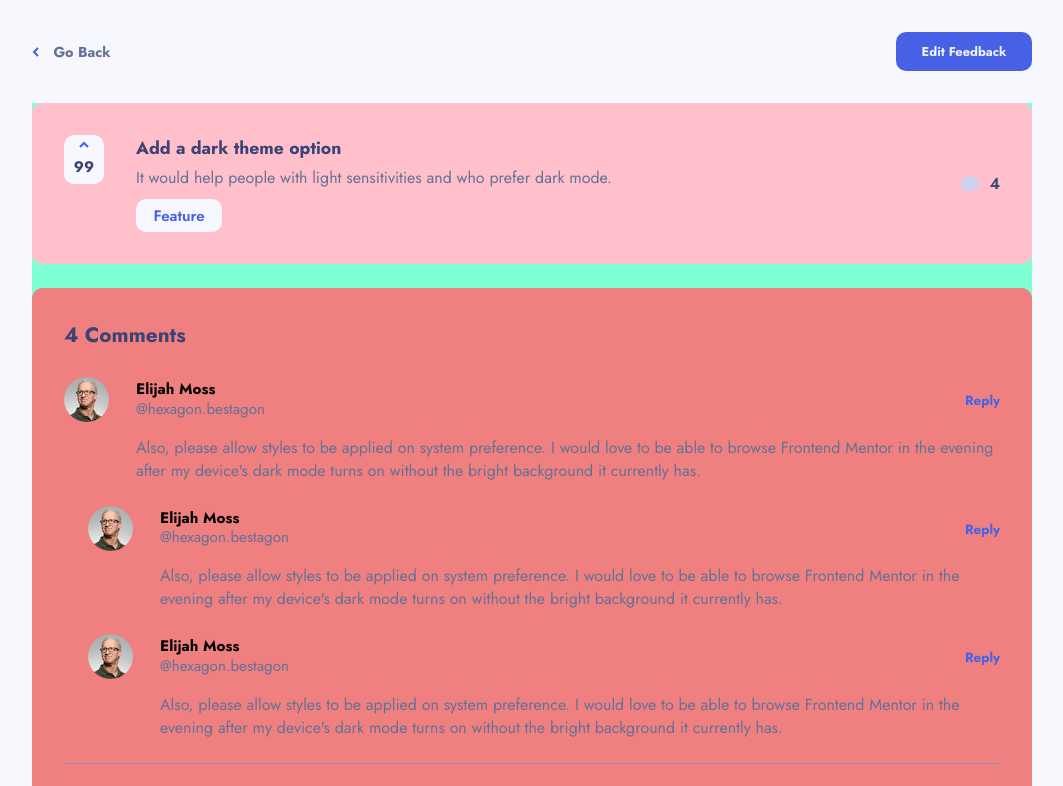
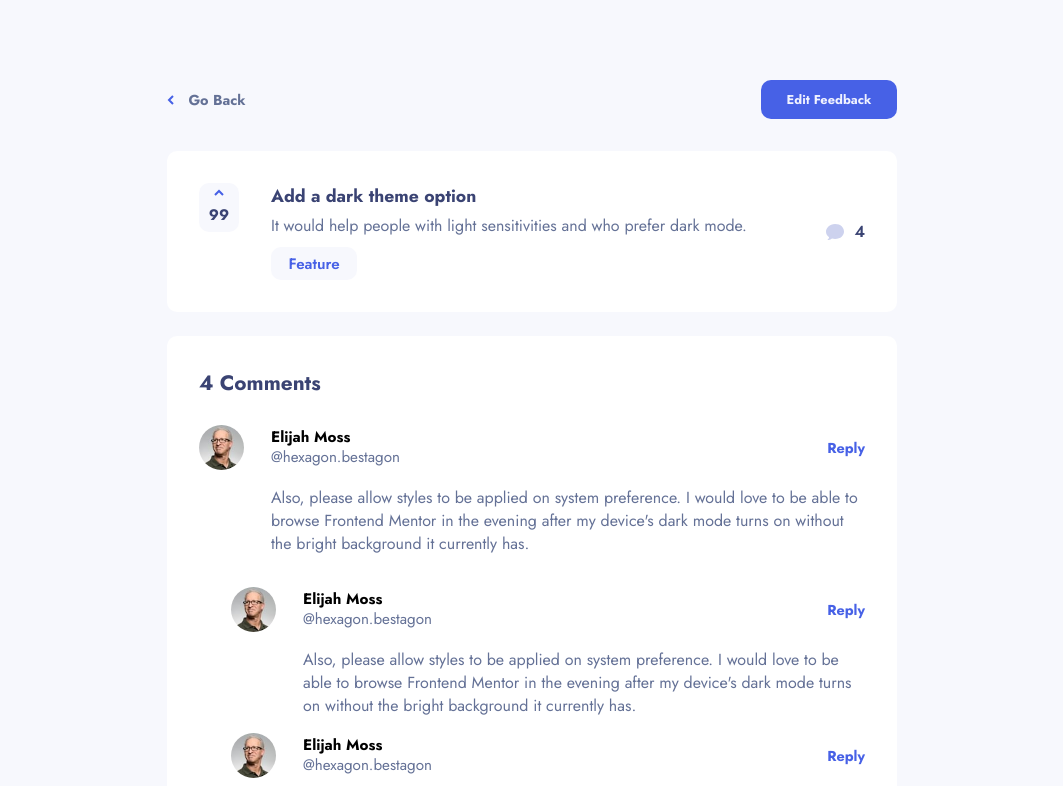
Before and after one commit to Victor-Nyagudi/product-feedback-app-react, a React (Create React App) app: page / in a window 1280 px wide. Shown: the top 786 px of the page, without its empty margins (108-1171 px from the left). Built offline with nearby package versions, Linux system fonts and the light colour scheme.

Commit message:
Add styling for desktop and tweak some margin/padding FeedbackDetailPage

```diff
--- a/src/css/main.css
+++ b/src/css/main.css
@@ -387,12 +387,8 @@ a {
   padding: 2em 0 6em;
 }
 
-.feedback-detail__main {
-  background-color: aquamarine;
-}
-
 .feedback-detail__feedback-item {
-  background-color: pink;
+  background-color: white;
   border-radius: 10px;
   margin-bottom: 1.5em;
   padding: 1.5em;
@@ -505,7 +501,7 @@ a {
 }
 
 .feedback-detail__comments-container {
-  background-color: lightcoral;
+  background-color: white;
   border-radius: 10px;
   padding: 1.5em;
   margin-bottom: 1.5em;
@@ -532,7 +528,7 @@ a {
 }
 
 .feedback-detail__comment:not(:last-child), .feedback-detail__comment--reply:not(:last-child) {
-  border-bottom: 1px solid #8C92B3;
+  border-bottom: 1px solid #d0d5ee;
   padding-bottom: 1.5em;
   margin-bottom: 1.5em;
 }
@@ -595,14 +591,11 @@ a {
 }
 
 .feedback-detail__comment .comment__message-container, .feedback-detail__comment--reply .comment__message-container {
-  padding-top: .85em;
-}
-
-.feedback-detail__comment .comment__message-container, .feedback-detail__comment--reply .comment__message-container {
   -ms-grid-row: 2;
   -ms-grid-column: 1;
   -ms-grid-column-span: 2;
   grid-area: comment-message-container;
+  padding-top: 1em;
 }
 
 .feedback-detail__comment .comment__replies, .feedback-detail__comment--reply .comment__replies {
@@ -619,7 +612,7 @@ a {
 }
 
 .feedback-detail__add-comment {
-  background-color: lightsalmon;
+  background-color: white;
   border-radius: 10px;
   padding: 1.5em;
 }
@@ -901,6 +894,9 @@ a {
   .add-edit-feedback__main {
     padding: 3.5em 2.5em 1.5em;
   }
+  .feedback-detail {
+    max-width: 730px;
+  }
   .feedback-detail__feedback-item {
     padding: 2em;
         grid-template-areas: 'feedback-item-upvotes feedback-item-text feedback-item-comments'
@@ -946,12 +942,26 @@ a {
  'comment-img-container comment-message-container comment-message-container'
  'comment-replies comment-replies comment-replies';
   }
+  .feedback-detail__comment:not(:last-child), .feedback-detail__comment--reply:not(:last-child) {
+    padding-bottom: 2em;
+  }
+  .feedback-detail__comment--reply:not(:last-child) {
+    padding-bottom: 0;
+    margin-bottom: 1em;
+  }
   .feedback-detail__comment .comment__user-img, .feedback-detail__comment--reply .comment__user-img, .feedback-detail__comment .comment__img-container, .feedback-detail__comment--reply .comment__img-container {
     max-width: 45px;
     max-height: 45px;
   }
   .feedback-detail__comment .comment__message, .feedback-detail__comment--reply .comment__message {
     font-size: 1rem;
+  }
+  .feedback-detail__comment .comment__replies, .feedback-detail__comment--reply .comment__replies {
+    padding-top: 2em;
+    padding-left: 2em;
+  }
+  .feedback-detail__comment .comment__reply-button, .feedback-detail__comment--reply .comment__reply-button {
+    font-size: .9rem;
   }
   .feedback-detail__add-comment .add-comment__button-container {
     padding-top: .7em;
@@ -1008,5 +1018,8 @@ a {
   .add-edit-feedback {
     padding: 5em 0 12em;
   }
+  .feedback-detail {
+    padding: 5em 0 8.5em;
+  }
 }
 /*# sourceMappingURL=main.css.map */
--- a/src/main.scss
+++ b/src/main.scss
@@ -383,12 +383,8 @@ a {
 .feedback-detail {
     padding: $page-padding;
 
-    &__main {
-        background-color: aquamarine;
-    }
-
     &__feedback-item {
-        background-color: pink;
+        background-color: getColor('white');
 
         border-radius: $border-radius;
         margin-bottom: $feedback-detail-margin-bottom;
@@ -475,7 +471,7 @@ a {
 
     &__comments {
         &-container {
-            background-color: lightcoral;
+            background-color: getColor('white');
 
             border-radius: $border-radius;
             padding: $feedback-detail-padding;
@@ -495,15 +491,15 @@ a {
         gap: 0 .85em;
 
         grid-template-areas:
-        'comment-img-container comment-header'
-        'comment-message-container comment-message-container'
-        'comment-replies comment-replies'
+            'comment-img-container comment-header'
+            'comment-message-container comment-message-container'
+            'comment-replies comment-replies'
         ;
 
         grid-template-columns: 2fr 8fr;
 
         &:not(:last-child) {
-            border-bottom: 1px solid #8C92B3;
+            border-bottom: 1px solid #d0d5ee;
             padding-bottom: 1.5em;
             margin-bottom: 1.5em;
         }
@@ -553,10 +549,11 @@ a {
                 font-size: .95rem;
                 color: getColor('grey-purple');
 
-                &-container { padding-top: .85em; }
+                &-container {
+                    grid-area: comment-message-container;
+                    padding-top: 1em;
+                }
             }
-
-            &__message-container { grid-area: comment-message-container; }
 
             &__replies {
                 grid-area: comment-replies;
@@ -570,7 +567,7 @@ a {
     }
 
     &__add-comment {
-        background-color: lightsalmon;
+        background-color: getColor('white');
         border-radius: $border-radius;
         padding: $feedback-detail-padding;
 
@@ -834,6 +831,8 @@ a {
     }
 
     .feedback-detail {
+        max-width: 730px;
+
         &__feedback-item {
             padding: $feedback-detail-padding-lg;
 
@@ -884,6 +883,17 @@ a {
                 'comment-replies comment-replies comment-replies'
             ;
 
+            &:not(:last-child) {
+                padding-bottom: 2em;
+            }
+
+            &--reply {
+                &:not(:last-child) {
+                    padding-bottom: 0;
+                    margin-bottom: 1em;
+                }
+            }
+
             .comment {
                 &__user-img, &__img-container {
                     max-width: 45px;
@@ -891,6 +901,13 @@ a {
                 }
 
                 &__message {  font-size: 1rem; }
+
+                &__replies {
+                    padding-top: 2em;
+                    padding-left: 2em;
+                }
+
+                &__reply-button { font-size: .9rem; }
             }
         }
 
@@ -947,4 +964,6 @@ a {
     }
 
     .add-edit-feedback { padding: 5em 0 12em; }
+
+    .feedback-detail { padding: 5em 0 8.5em; }
 }
```
Also changed, not shown: 1 other file (tests, documents, lock files or other folders).
